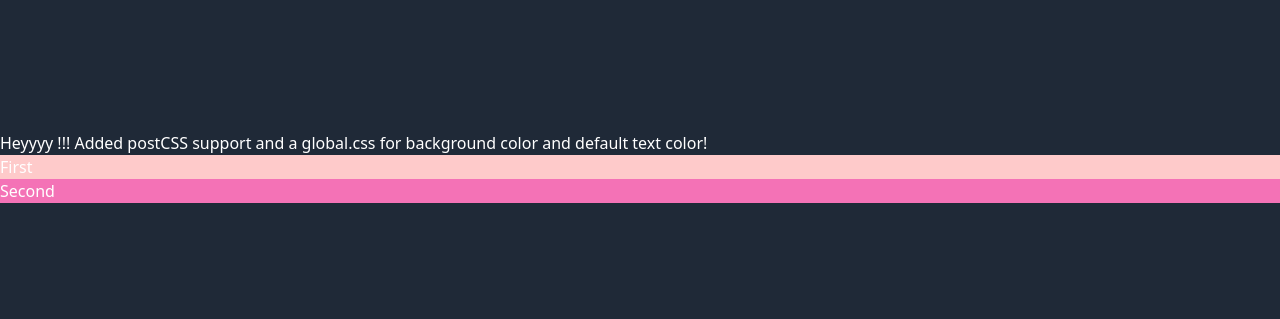
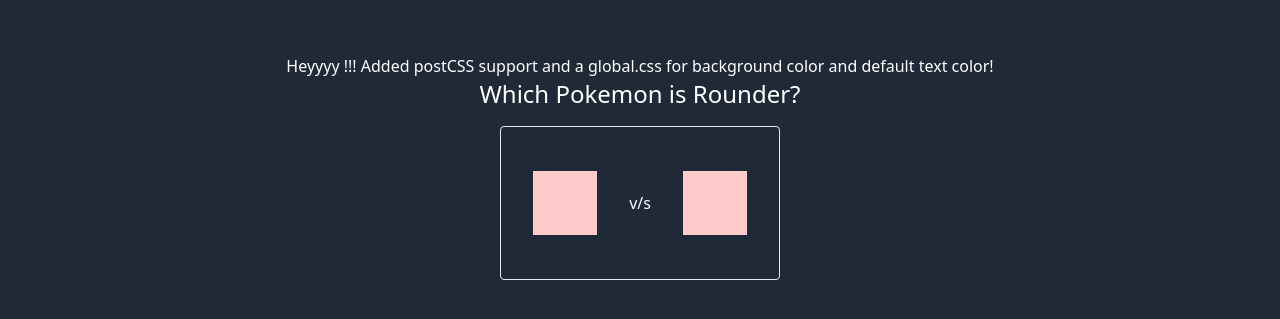
Before and after one commit to abhiram11/Pokemon-Voter-NextJS12-TS-Prisma, a Next.js app: page / in a window 1280 px wide. Shown: the part 233-552 px from the top of the page. Built offline with nearby package versions, Linux system fonts and the light colour scheme.

Commit message:
heading and voting ui skeleton-ed

```diff
--- a/pages/index.tsx
+++ b/pages/index.tsx
@@ -4,11 +4,15 @@
 
 const Home: NextPage = () => {
   return (
-    <div className="h-screen w-screen flex flex-col justify-center">
+    <div className="h-screen w-screen flex flex-col justify-center items-center">
       {/* <h1 className="text-2xl text-red-200">Hello</h1> */}
       <h1>Heyyyy !!! Added postCSS support and a global.css for background color and default text color!</h1>
-      <div className="bg-red-200">First</div>
-      <div className="bg-pink-400">Second</div>
+      <div><h1 className="text-2xl text-center pb-4">Which Pokemon is Rounder?</h1></div>
+      <div className="border rounded p-8 flex justify-between items-center max-w-2xl">
+        <div className="w-16 h-16 bg-red-200"></div>
+        <h2 className="p-8">v/s</h2>
+        <div className="w-16 h-16 bg-red-200"></div>
+        </div>
     </div>
   )
 }
```
